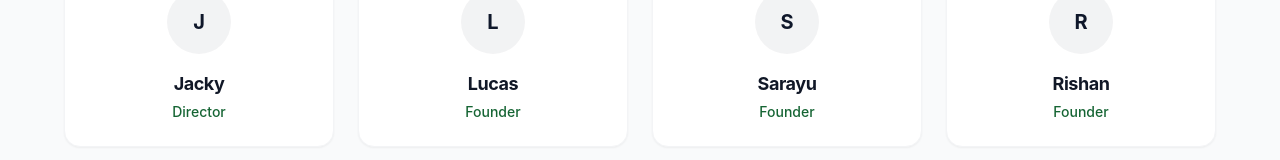
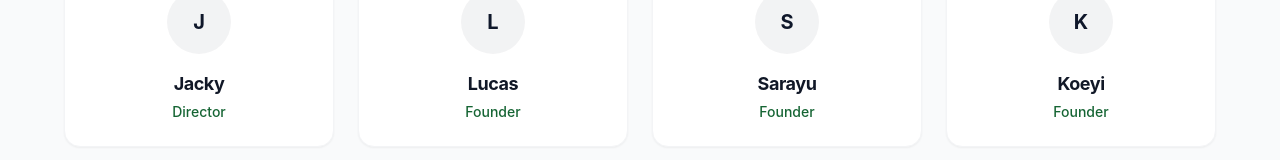
Before and after one commit to JoinTheBridge/JoinTheBridge, a Next.js app: page /state-leadership in a window 1280 px wide. Shown: the part 562-722 px from the top of the page. Built offline with nearby package versions, Linux system fonts and the light colour scheme.

Commit message:
Update state leadership roster

```diff
--- a/src/app/state-leadership/page.tsx
+++ b/src/app/state-leadership/page.tsx
@@ -16,16 +16,16 @@ const LEADERSHIP_DATA: Record<StateName, Member[]> = {
         { name: "Jacky", role: "Director" },
         { name: "Lucas", role: "Founder" },
         { name: "Sarayu", role: "Founder" },
-        { name: "Rishan", role: "Founder" },
+
         { name: "Koeyi", role: "Founder" },
         { name: "Rohan", role: "Tech Lead" },
     ],
     "Maryland": [
         { name: "Sarayu", role: "Founder" },
-        { name: "Rishan", role: "Founder" },
+
         { name: "Moukthika", role: "Admin/Head of Marketing" },
         { name: "Rohan", role: "Tech Lead" },
-        { name: "Tirth", role: "Head of Tech" },
+
         { name: "Mohana", role: "Head of Econ" },
         { name: "Sriya", role: "Head of Education" },
         { name: "Sandy", role: "Head of Math" },
```
